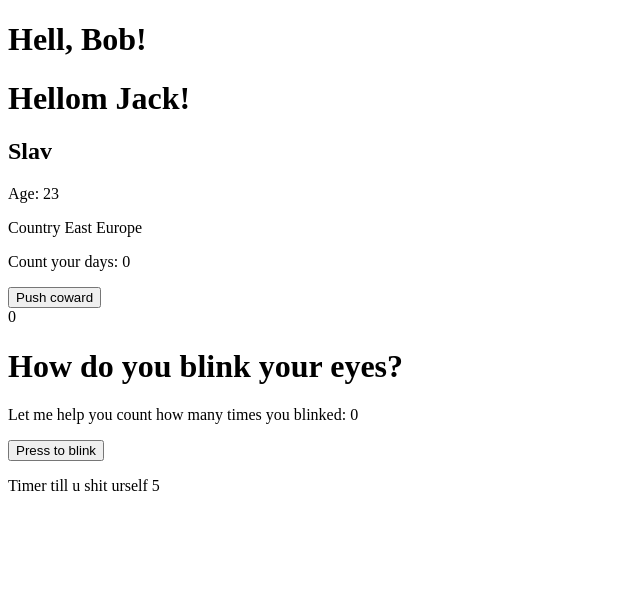
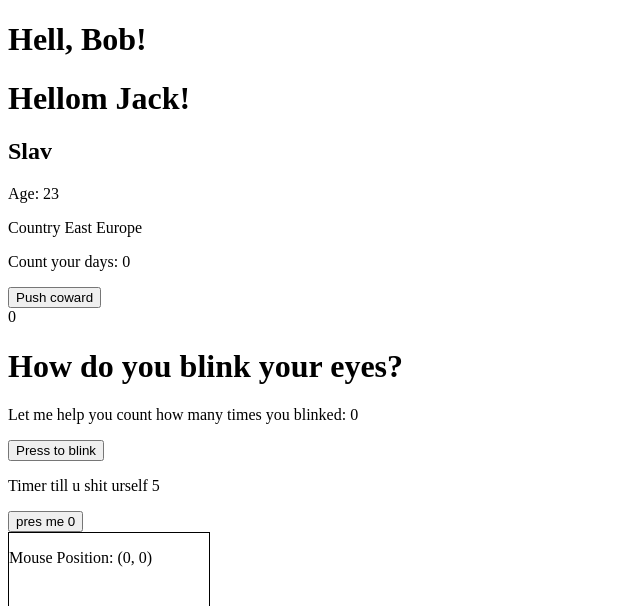
Before and after one commit to Traer3/ReactJs, a React (Create React App) app in the folder react-basics/: page / in a window 1280 px wide. Shown: the top 606 px of the page, without its empty margins (0-640 px from the left). Built offline with nearby package versions, Linux system fonts and the light colour scheme.

Commit message:
Changes to be committed:

```diff
--- /dev/null
+++ b/react-basics/src/components/EventHandler/MouseTracker.js
@@ -0,0 +1,16 @@
+import React, { useState } from "react";
+
+const MouseTracker = () =>{
+    const [position, setPosition] = useState({x: 0, y: 0,});
+    const hadleMouseOver = (event) =>{
+        setPosition({x: event.clientX, y: event.clientY});
+    };
+
+    return(
+        <div onMouseOver={hadleMouseOver} style={{height:"200px", width:"200px" ,  border: "1px solid black"}}>
+            <p>Mouse Position: ({position.x}, {position.y})</p>
+        </div>
+    );
+};
+
+export default MouseTracker;
--- /dev/null
+++ b/react-basics/src/components/EventHandler/UsingOnClick.jsx
@@ -0,0 +1,13 @@
+import React, { useState } from "react";
+
+const UsingOnClick = () => {
+
+    const [counter, setCounter] = useState(0);
+
+    return(
+        <button onClick={()=>{setCounter(counter + 1)}}> pres me {counter} </button>
+    );
+
+};
+
+export default UsingOnClick;
--- a/react-basics/src/components/TestField.js
+++ b/react-basics/src/components/TestField.js
@@ -6,6 +6,8 @@ import Counter from "./Props&State/Counter";
 import ExampleComponent from "./LifeCycle&Hooks/ExampleComponent";
 import UseStateUsage from "./LifeCycle&Hooks/UseStateUsage";
 import UseEffectUsage from "./LifeCycle&Hooks/UseEffectUsage";
+import UsingOnClick from "./EventHandler/UsingOnClick";
+import MouseTracker from "./EventHandler/MouseTracker";
 const TestField = () => {
 
     return(
@@ -17,6 +19,8 @@ const TestField = () => {
             <ExampleComponent/>
             <UseStateUsage/>
             <UseEffectUsage/>
+            <UsingOnClick/>
+            <MouseTracker/>
 
         </div>
     );
```
